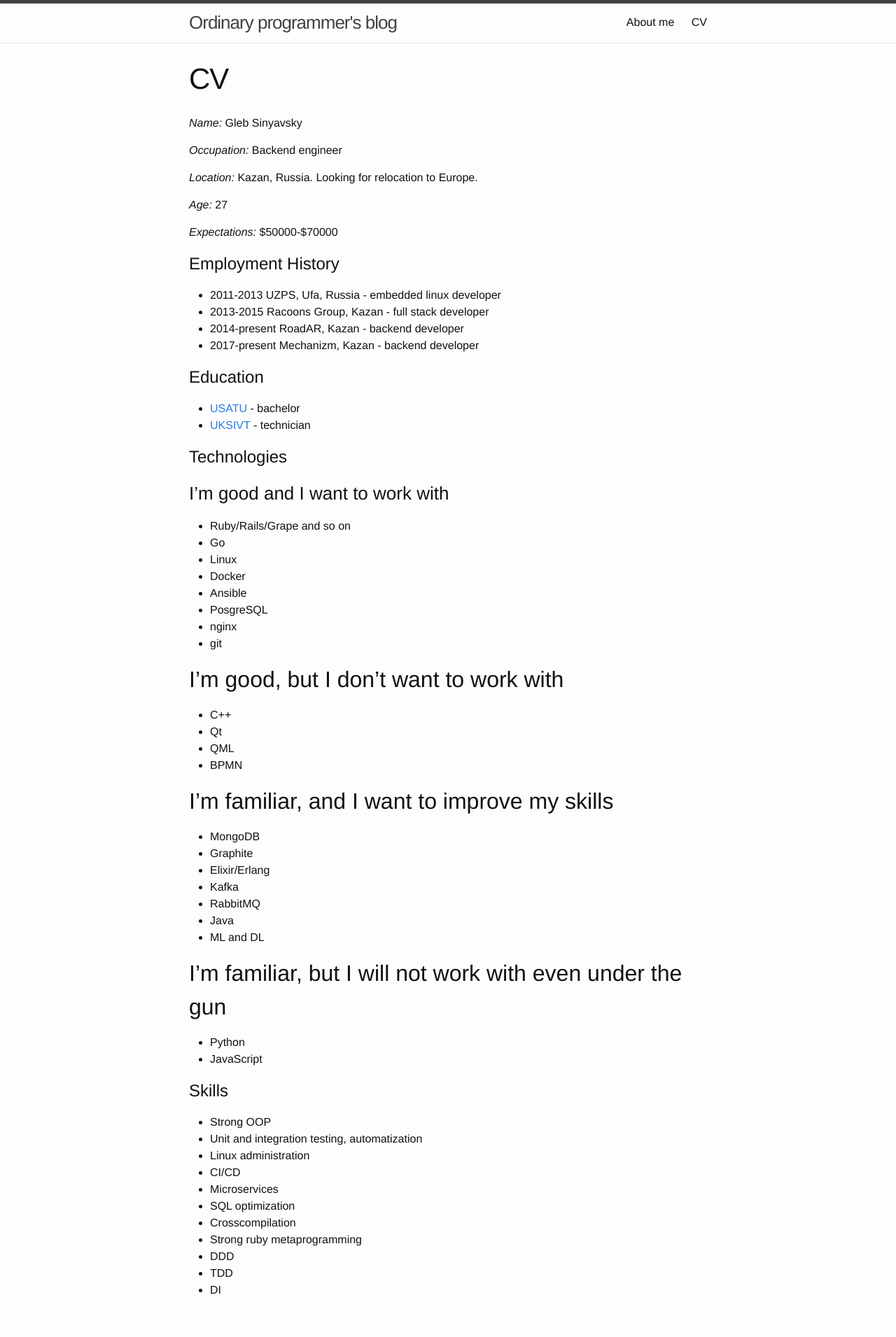
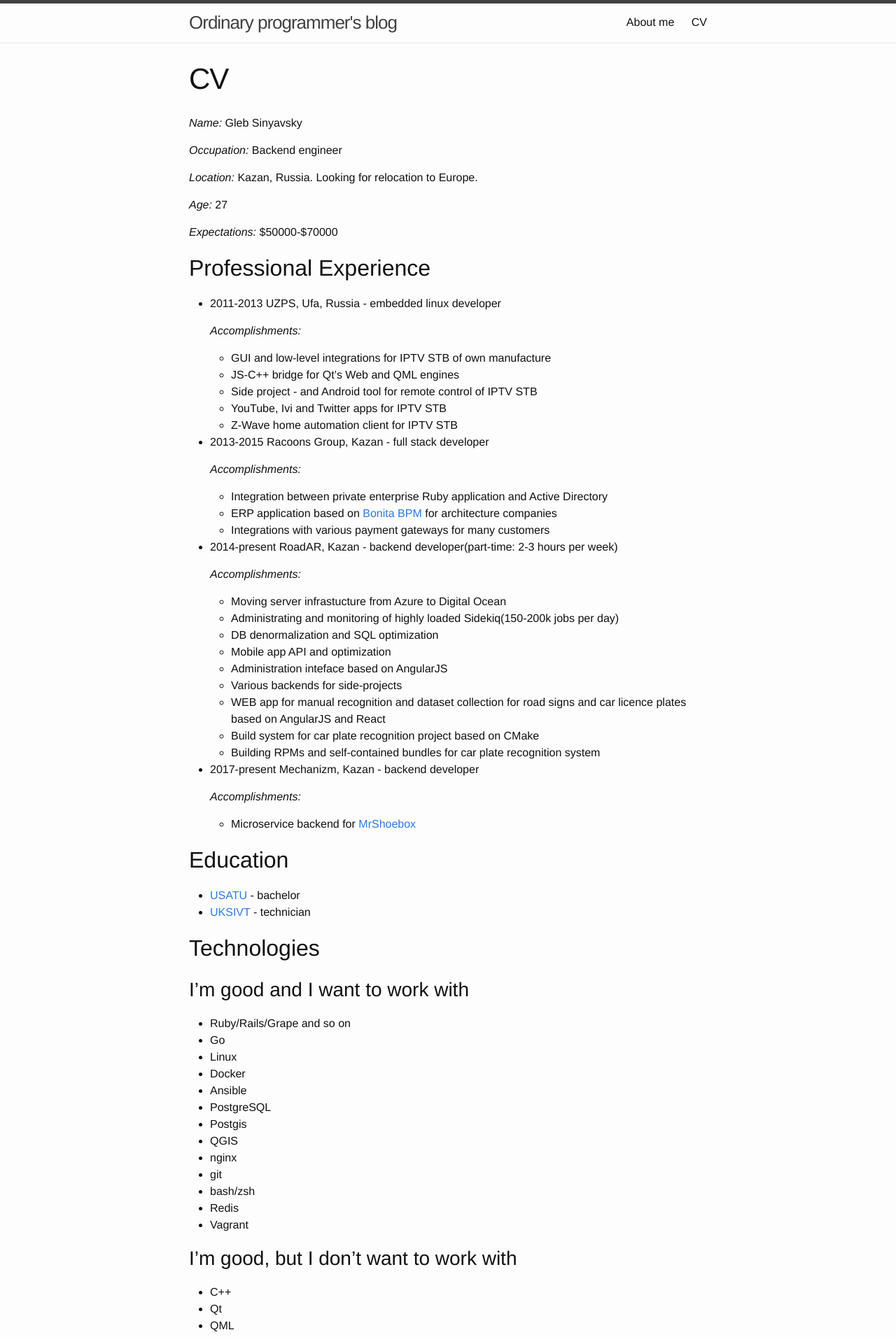
Before and after one commit to zhulik/zhulik.github.io, a Jekyll site: the page built from cv.md, in a window 1280 px wide. Shown: the top 1911 px of the page at 70% size. Built offline with Jekyll 4.4.1, drawn with Linux system fonts in a browser that asks for light colours; some of the changed text lies outside the part shown.

Commit message:
markup fix, cv upd

```diff
--- a/_sass/minima/_layout.scss
+++ b/_sass/minima/_layout.scss
@@ -224,7 +224,7 @@
 .post-content {
   margin-bottom: $spacing-unit;
 
-  h2 {
+  h1 {
     @include relative-font-size(2);
 
     @include media-query($on-laptop) {
@@ -232,11 +232,19 @@
     }
   }
 
-  h3 {
-    @include relative-font-size(1.625);
+  h2 {
+    @include relative-font-size(1.75);
 
     @include media-query($on-laptop) {
-      @include relative-font-size(1.375);
+      @include relative-font-size(1.5);
+    }
+  }
+
+  h3 {
+    @include relative-font-size(1.5);
+
+    @include media-query($on-laptop) {
+      @include relative-font-size(1.25);
     }
   }
 
--- a/cv.md
+++ b/cv.md
@@ -13,11 +13,37 @@ permalink: /cv/
 
 *Expectations:* $50000-$70000
 
-# Employment History
+# Professional Experience
 * 2011-2013 UZPS, Ufa, Russia - embedded linux developer
+
+  *Accomplishments:*
+  * GUI and low-level integrations for IPTV STB of own manufacture
+  * JS-C++ bridge for Qt's Web and QML engines
+  * Side project - and Android tool for remote control of IPTV STB
+  * YouTube, Ivi and Twitter apps for IPTV STB
+  * Z-Wave home automation client for IPTV STB
 * 2013-2015 Racoons Group, Kazan - full stack developer
-* 2014-present RoadAR, Kazan - backend developer
+
+  *Accomplishments:*
+    * Integration between private enterprise Ruby application and Active Directory
+    * ERP application based on [Bonita BPM](https://www.bonitasoft.com/) for architecture companies
+    * Integrations with various payment gateways for many customers
+* 2014-present RoadAR, Kazan - backend developer(part-time: 2-3 hours per week)
+
+  *Accomplishments:*
+    * Moving server infrastucture from Azure to Digital Ocean
+    * Administrating and monitoring of highly loaded Sidekiq(150-200k jobs per day)
+    * DB denormalization and SQL optimization
+    * Mobile app API and optimization
+    * Administration inteface based on AngularJS
+    * Various backends for side-projects
+    * WEB app for manual recognition and dataset collection for road signs and car licence plates based on AngularJS and React
+    * Build system for car plate recognition project based on CMake
+    * Building RPMs and self-contained bundles for car plate recognition system
 * 2017-present Mechanizm, Kazan - backend developer
+
+  *Accomplishments:*
+    * Microservice backend for [MrShoebox](https://mrshoebox.com/)
 
 # Education
 
@@ -26,15 +52,20 @@ permalink: /cv/
 
 # Technologies
 
-### I'm good and I want to work with
+## I'm good and I want to work with
 * Ruby/Rails/Grape and so on
 * Go
 * Linux
 * Docker
 * Ansible
-* PosgreSQL
+* PostgreSQL
+* Postgis
+* QGIS
 * nginx
 * git
+* bash/zsh
+* Redis
+* Vagrant
 
 ## I'm good, but I don't want to work with
 * C++
@@ -45,25 +76,43 @@ permalink: /cv/
 ## I'm familiar, and I want to improve my skills
 * MongoDB
 * Graphite
-* Elixir/Erlang
+* Elixir/Erlang and functional programming
 * Kafka
 * RabbitMQ
 * Java
 * ML and DL
+* Messaging bots for Telegram/Facebook
+* Android programming
+* Swagger
 
-## I'm familiar, but I will not work with even under the gun
+## I'm familiar, but I don't want to work with
 * Python
 * JavaScript
+* MySQL
 
 # Skills
 * Strong OOP
+* Strong ruby metaprogramming
+* Strong refactoring
 * Unit and integration testing, automatization
 * Linux administration
 * CI/CD
 * Microservices
 * SQL optimization
 * Crosscompilation
-* Strong ruby metaprogramming
 * DDD
 * TDD
 * DI
+
+## Additional info
+I prefer to write unit and integration tests for almost everything, sometimes before writing the code. It's very helpful
+for refactoring and makes me more confident in my work. Also I prefer to use functional programming patterns even in
+OO languages: if something can be done with pure functions - I will do it in this way, but whithout fanaticism
+and breaking the rest architecture. Ruby is a very magical language and allows deveper to make one task in different ways,
+so I usually write my code in very obvious manner, but when the task requires to write boilerplate code, I use metaprogramming.
+
+# Hobbies
+* Music (spent 4 years playing drums)
+* Bicycle
+* Mountain Skiing
+* Video games
```
